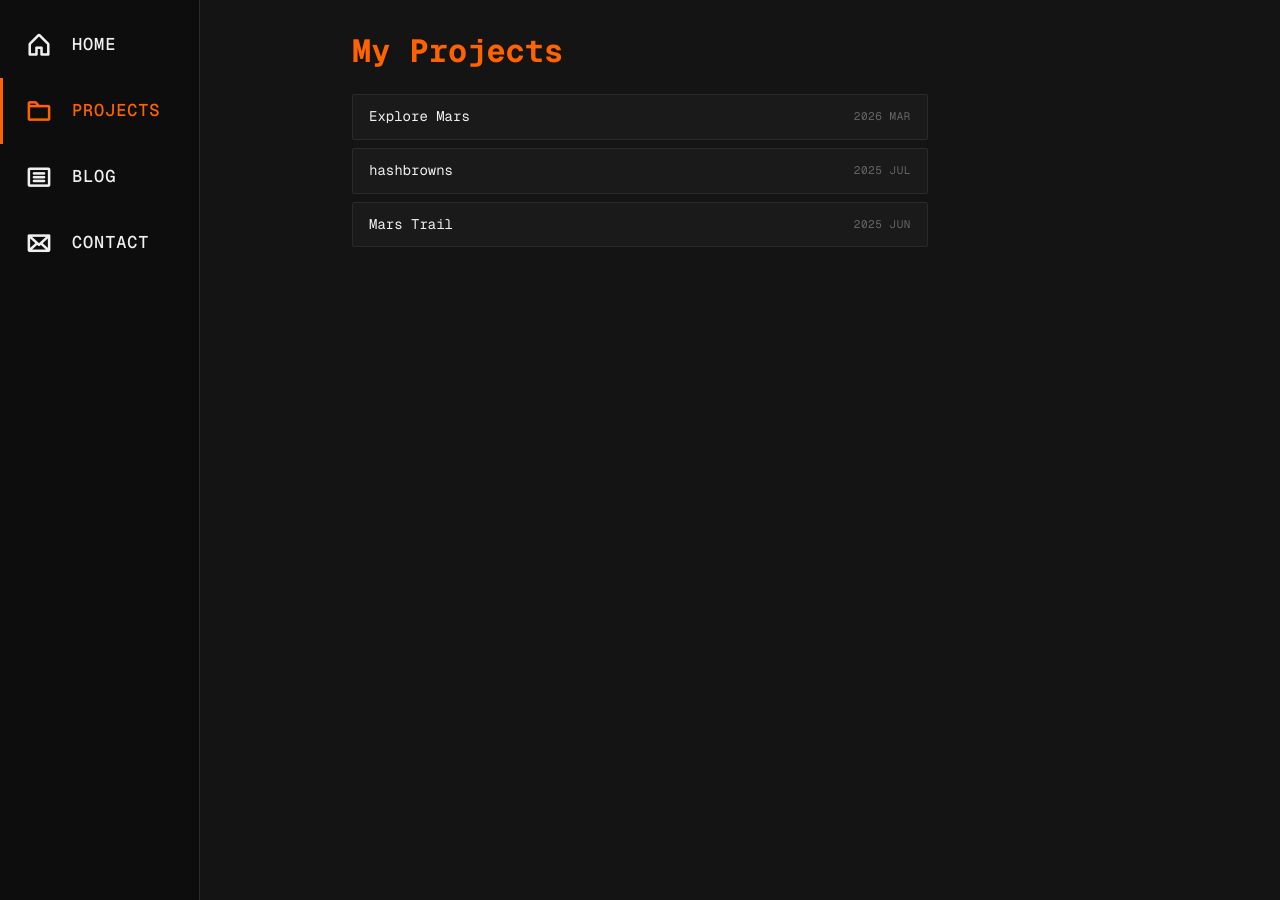
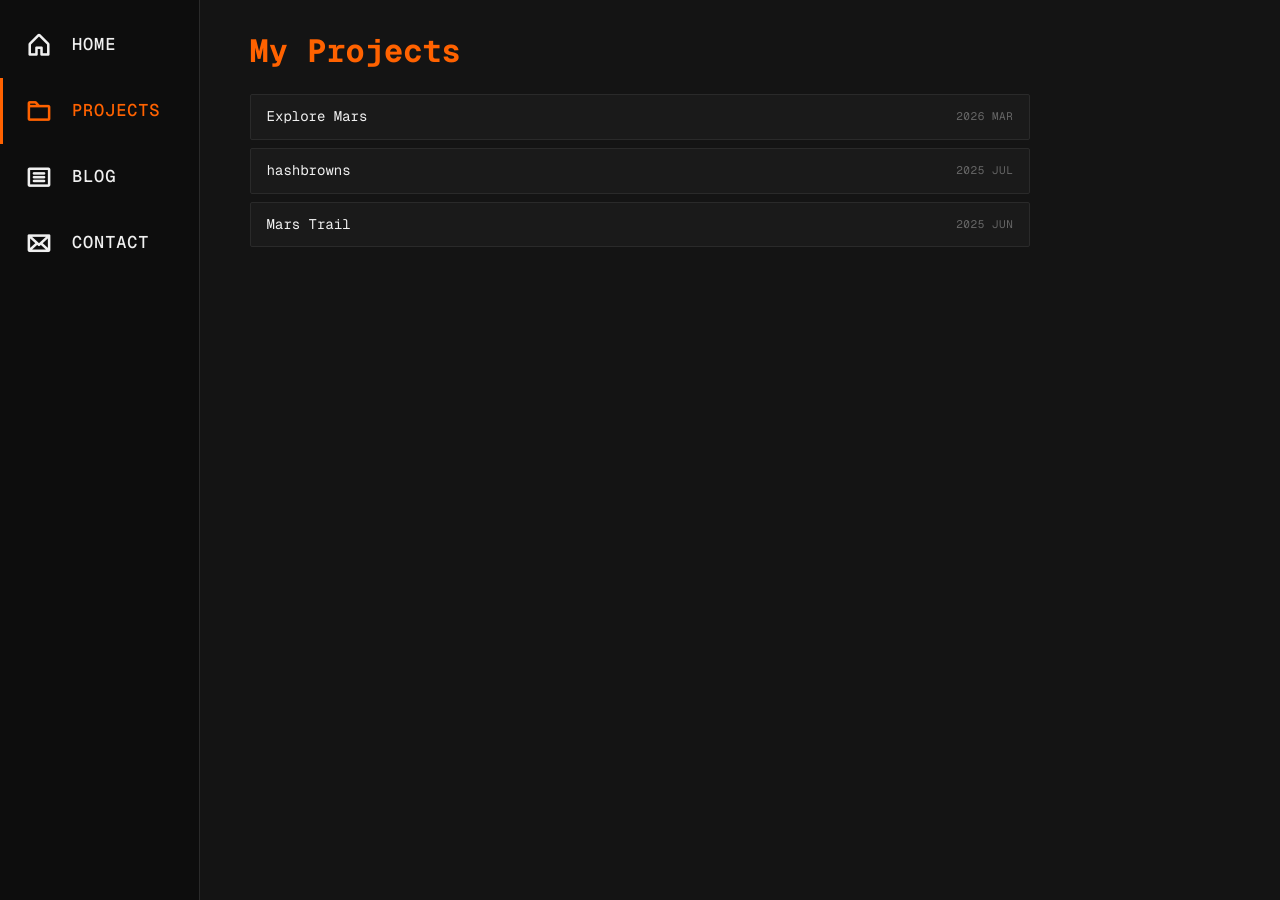
Before and after one commit to hoeksemaa/hoeksemaa.github.io, a Jekyll site: the page built from projects.md, in a window 1280 px wide. Built offline with Jekyll 4.4.1, drawn with Linux system fonts in a browser that asks for light colours.

Commit message:
style(content): widen text column to center two-thirds (#6)
Change .content max-width from a fixed 640px to 66vw so prose fills the
center 2/3 of the viewport on wider screens. Mobile breakpoints unchanged.

Co-authored-by: Claude Opus 4.8 <noreply@anthropic.com>

```diff
--- a/assets/css/style.css
+++ b/assets/css/style.css
@@ -111,7 +111,7 @@ body {
 
 /* ─── Content Area ─────────────────────────────────────── */
 .content {
-    max-width: 640px;
+    max-width: 66vw;
     width: 100%;
     margin: 0 auto;
     padding: 32px;
```
